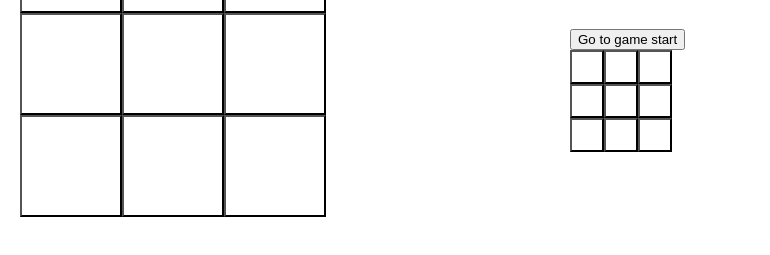
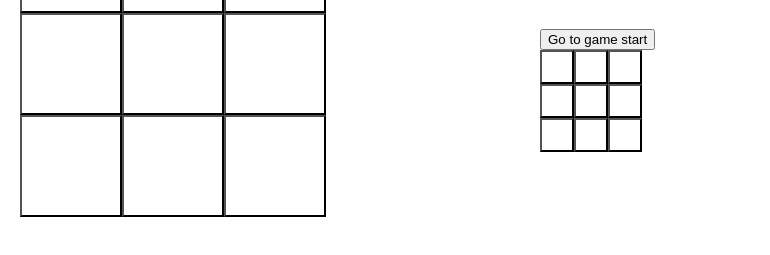
Before and after one commit to majard/tictactoe-react, a React app: page / in a window 1280 px wide. Shown: the part 109-364 px from the top of the page, without its empty margins (0-770 px from the left). Built offline with nearby package versions, Linux system fonts and the light colour scheme.

Commit message:
Fixed a bug in the jumpto function and improved css

```diff
--- a/package.json
+++ b/package.json
@@ -6,7 +6,9 @@
     "@testing-library/jest-dom": "^4.2.4",
     "@testing-library/react": "^9.4.0",
     "@testing-library/user-event": "^7.2.1",
+    "bootstrap": "^4.4.1",
     "react": "^16.12.0",
+    "react-bootstrap": "^1.0.0-beta.16",
     "react-dom": "^16.12.0",
     "react-scripts": "3.3.0"
   },
--- a/src/index.css
+++ b/src/index.css
@@ -5,7 +5,7 @@ body {
 }
 
 ol, ul {
-  padding-left: 30px;
+  padding-left: 0px;
 }
 
 .board-row:after {
--- a/src/index.js
+++ b/src/index.js
@@ -55,6 +55,7 @@ class Game extends React.Component {
     that need callbacks to retain the reference to "this" */
     this.handleClick = this.handleClick.bind(this);
     this.reset = this.reset.bind(this);
+    this.jumpTo = this.jumpTo.bind(this);
     this.state = {
       history: [{squares: squares}],
       xIsNext: true,
@@ -85,15 +86,18 @@ class Game extends React.Component {
       stepNumber: history.length,
       winner: winner
     });
-  }
+      }
 
   jumpTo(step) {
-      this.setState({
+        const history = this.state.history;
+        const current = history[step];
+        let winner = calculateWinner(current.squares);
+        this.setState({
         stepNumber: step,
         xIsNext: (step % 2) === 0,
-        winner: calculateWinner(this.state.history[step]),
+        winner: winner,
       });
-    }
+  }
 
 
 
@@ -117,9 +121,9 @@ class Game extends React.Component {
         </li>
       );
     });
-
-    if (this.state.winner) {
-      status = 'Winner: ' + this.state.winner;
+    let winner = this.state.winner;
+    if (winner) {
+      status = ((winner==='draw')? 'Draw' : 'Winner: ' + winner);
     }
     else {
       status = 'Next move: ' + (this.state.xIsNext ? 'X' : 'O');
@@ -132,7 +136,7 @@ class Game extends React.Component {
             squares={current.squares}
             onClick={(i) => this.handleClick(i)}
             isMainBoard={true}
-            winner={this.state.winner}
+            winner={winner}
           />
         </div>
         <div className="game-info">
@@ -171,13 +175,16 @@ function calculateWinner(squares) {
     [0, 4, 8],
     [2, 4, 6],
   ];
-  for (let i = 0; i < lines.length; i++) {
+    for (let i = 0; i < lines.length; i++) {
     const [a, b, c] = lines[i];
     if (squares[a] && squares[a] === squares[b] && squares[a] === squares[c]) {
       return squares[a];
     }
   }
-  return null;
+  for (let i=0; i < squares.length; i++){
+    if (!squares[i]) return null;
+  }
+  return 'draw'
 }
 
 function clearTable(squares){
```
Also changed, not shown: 1 other file.
